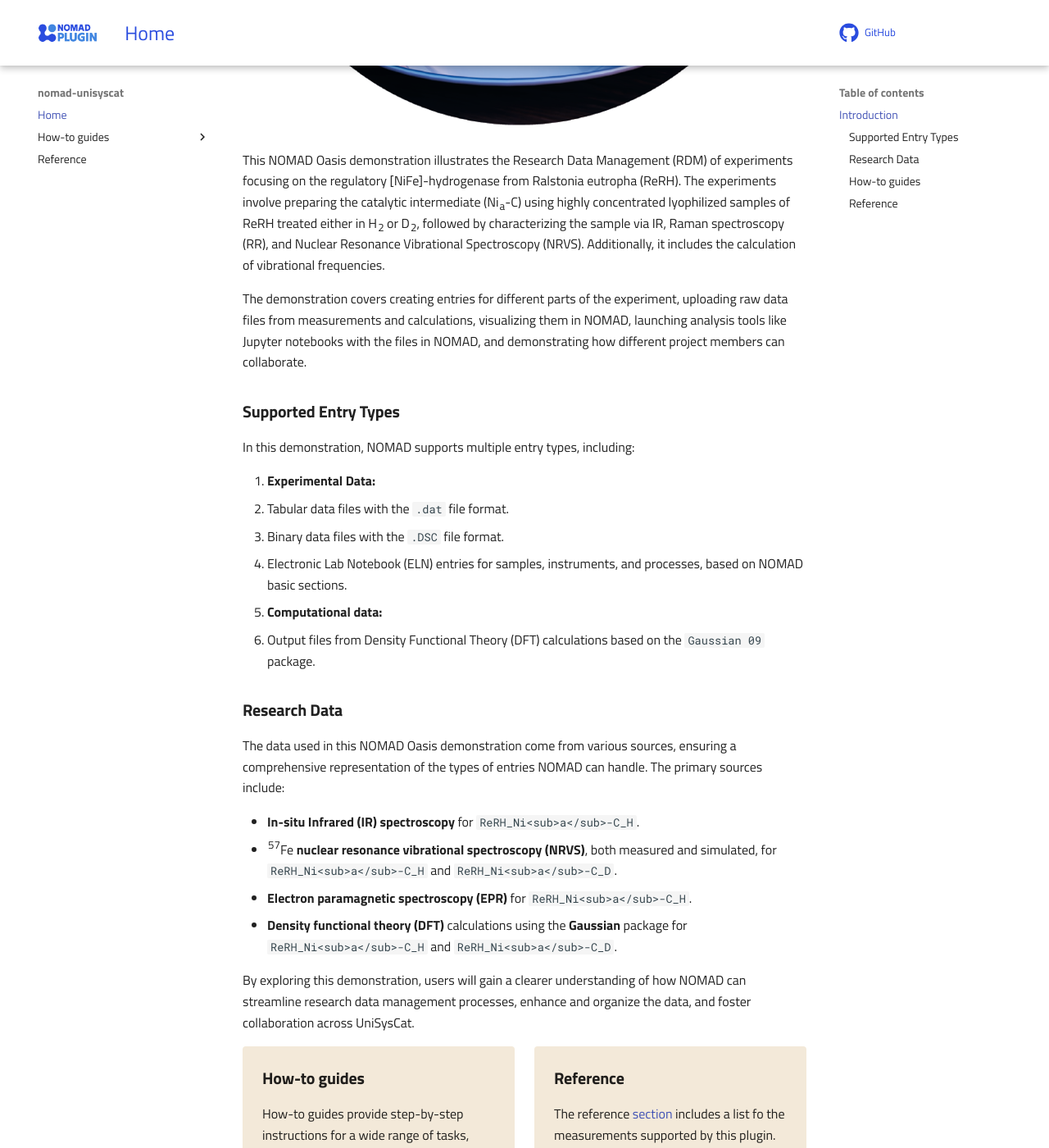
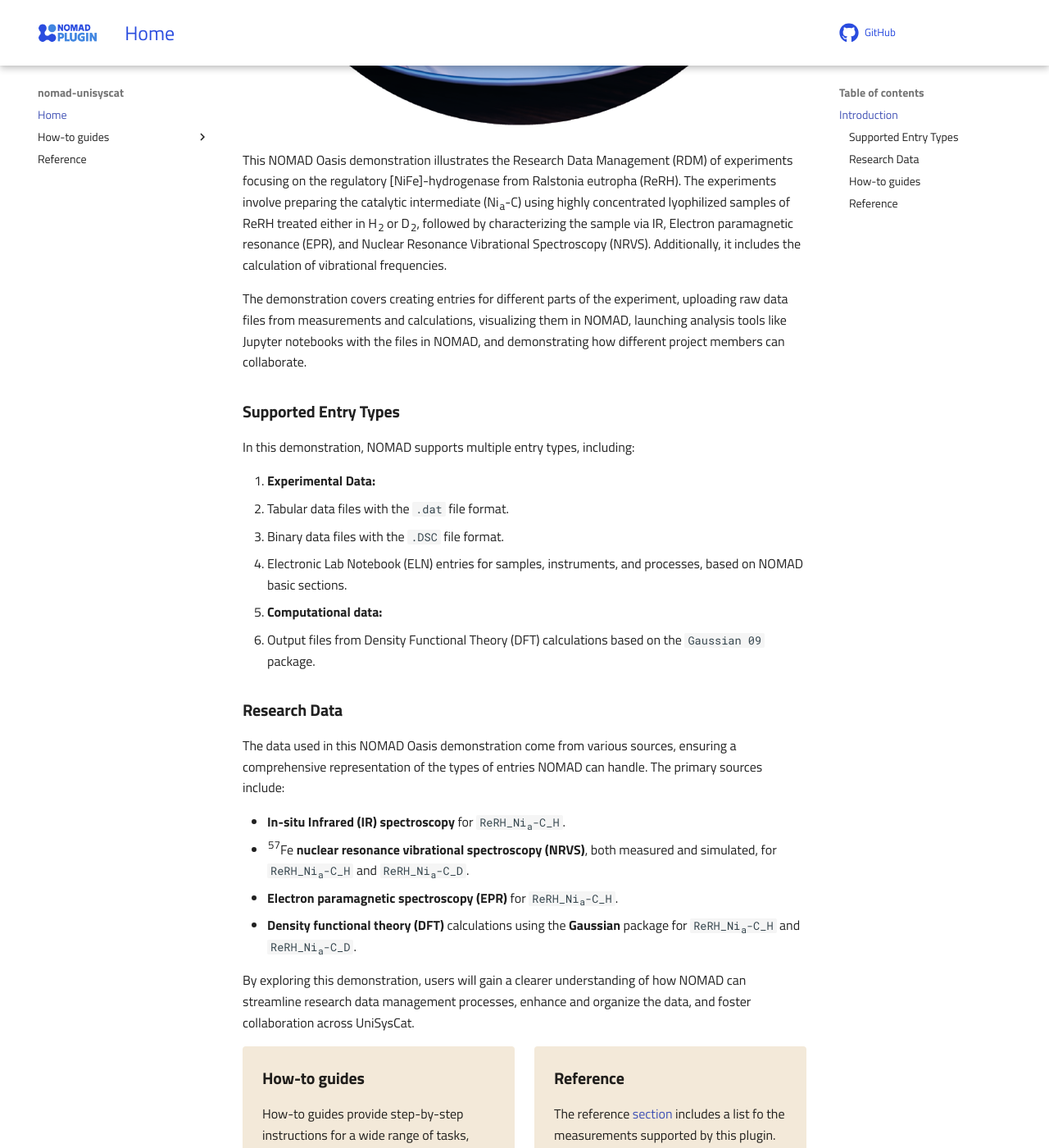
Before and after one commit to FAIRmat-NFDI/nomad-unisyscat-plugin, an MkDocs documentation site: the page built from docs/index.md, in a window 1280 px wide and 1400 px high, scrolled down 1553 px. Shown: the whole window at 82% size. Built offline with MkDocs 1.6.1 and Material for MkDocs 9.7.7, drawn with Linux system fonts in a browser that asks for light colours; comment, search, counter and statistics services are not loaded; some of the changed lines change nothing that is shown.

Commit message:
change minor things in index.md (#41)

```diff
--- a/docs/index.md
+++ b/docs/index.md
@@ -19,7 +19,7 @@ The paper introduces an innovative experimental setup for spectroscopic analyses
 ![Alt text](images/TOC%20figure%20from%20paper.png)
 
 
-This NOMAD Oasis demonstration illustrates the Research Data Management (RDM) of experiments focusing on the regulatory [NiFe]-hydrogenase from Ralstonia eutropha (ReRH). The experiments involve preparing the catalytic intermediate (Ni<sub>a</sub>-C) using highly concentrated lyophilized samples of ReRH treated either in H<sub>2</sub> or D<sub>2</sub>, followed by characterizing the sample via IR, Raman spectroscopy (RR), and Nuclear Resonance Vibrational Spectroscopy (NRVS). Additionally, it includes the calculation of vibrational frequencies.
+This NOMAD Oasis demonstration illustrates the Research Data Management (RDM) of experiments focusing on the regulatory [NiFe]-hydrogenase from Ralstonia eutropha (ReRH). The experiments involve preparing the catalytic intermediate (Ni<sub>a</sub>-C) using highly concentrated lyophilized samples of ReRH treated either in H<sub>2</sub> or D<sub>2</sub>, followed by characterizing the sample via IR, Electron paramagnetic resonance (EPR), and Nuclear Resonance Vibrational Spectroscopy (NRVS). Additionally, it includes the calculation of vibrational frequencies.
 
 The demonstration covers creating entries for different parts of the experiment, uploading raw data files from measurements and calculations, visualizing them in NOMAD, launching analysis tools like Jupyter notebooks with the files in NOMAD, and demonstrating how different project members can collaborate.
 
@@ -33,17 +33,17 @@ In this demonstration, NOMAD supports multiple entry types, including:
 - Electronic Lab Notebook (ELN) entries for samples, instruments, and processes, based on NOMAD basic sections.
 
 
-1. **Computational data:**
+2. **Computational data:**
 - Output files from Density Functional Theory (DFT) calculations based on the ``Gaussian 09`` package.
 
 ### **Research Data**
 
 The data used in this NOMAD Oasis demonstration come from various sources, ensuring a comprehensive representation of the types of entries NOMAD can handle. The primary sources include:
 
-- **In-situ Infrared (IR) spectroscopy** for ``ReRH_Ni<sub>a</sub>-C_H``.
-- <sup>57</sup>Fe **nuclear resonance vibrational spectroscopy (NRVS)**, both measured and simulated, for ``ReRH_Ni<sub>a</sub>-C_H`` and ``ReRH_Ni<sub>a</sub>-C_D``.
-- **Electron paramagnetic spectroscopy (EPR)** for ``ReRH_Ni<sub>a</sub>-C_H``.
-- **Density functional theory (DFT)** calculations using the **Gaussian** package for ``ReRH_Ni<sub>a</sub>-C_H`` and ``ReRH_Ni<sub>a</sub>-C_D``.
+- **In-situ Infrared (IR) spectroscopy** for <code>ReRH_Ni<sub>a</sub>-C_H</code>.
+- <sup>57</sup>Fe **nuclear resonance vibrational spectroscopy (NRVS)**, both measured and simulated, for <code>ReRH_Ni<sub>a</sub>-C_H</code> and <code>ReRH_Ni<sub>a</sub>-C_D</code>.
+- **Electron paramagnetic spectroscopy (EPR)** for <code>ReRH_Ni<sub>a</sub>-C_H</code>.
+- **Density functional theory (DFT)** calculations using the **Gaussian** package for <code>ReRH_Ni<sub>a</sub>-C_H</code> and <code>ReRH_Ni<sub>a</sub>-C_D</code>.
 
 By exploring this demonstration, users will gain a clearer understanding of how NOMAD can streamline research data management processes, enhance and organize the data, and foster collaboration across UniSysCat.
 
```
